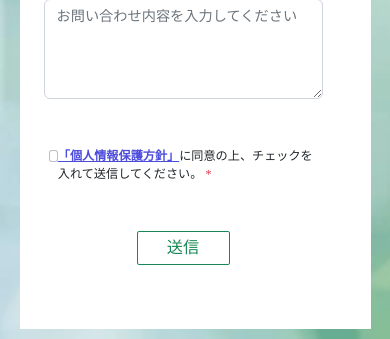
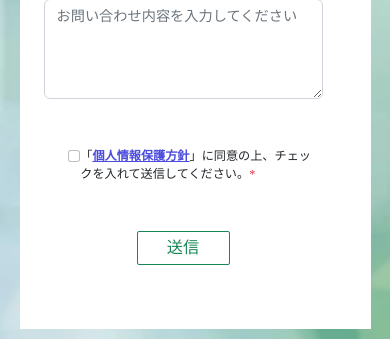
Before and after one commit to linepark-webteam/midori-insurance-sample, a PHP site: page /contact/ in a window 390 px wide. Shown: the part 1091-1430 px from the top of the page. Run offline with PHP 8.4, Linux system fonts and the light colour scheme; some libraries are stand-ins or nearby versions; some web fonts are replaced.

Commit message:
個人情報保護方針のチェックボックスを調整

```diff
--- a/contact/index.html
+++ b/contact/index.html
@@ -40,7 +40,7 @@
   <!-- Navbar -->
   <nav class="navbar navbar-expand-lg navbar-light bg-light sticky-top">
     <div class="container">
-      <a class="navbar-brand" href="../"><img src="../img/midori-insurance.webp" alt="株式会社みどり総合保険事務所" ></a>
+      <a class="navbar-brand" href="../"><img src="../img/midori-insurance.webp" alt="株式会社みどり総合保険事務所"></a>
       <button class="navbar-toggler" type="button" data-bs-toggle="collapse" data-bs-target="#navbarNav"
         aria-controls="navbarNav" aria-expanded="false" aria-label="Toggle navigation">
         <span class="navbar-toggler-icon"></span>
@@ -51,7 +51,8 @@
             <a class="nav-link active" aria-current="page" href="../">ホーム</a>
           </li>
           <li class="nav-item dropdown">
-            <a class="nav-link dropdown-toggle" href="#" id="navbarDropdown" role="button" data-bs-toggle="dropdown" aria-expanded="false">
+            <a class="nav-link dropdown-toggle" href="#" id="navbarDropdown" role="button" data-bs-toggle="dropdown"
+              aria-expanded="false">
               会社情報
             </a>
             <ul class="dropdown-menu" aria-labelledby="navbarDropdown">
@@ -61,7 +62,8 @@
             </ul>
           </li>
           <li class="nav-item dropdown">
-            <a class="nav-link dropdown-toggle" href="#" id="navbarDropdownProducts" role="button" data-bs-toggle="dropdown" aria-expanded="false">
+            <a class="nav-link dropdown-toggle" href="#" id="navbarDropdownProducts" role="button"
+              data-bs-toggle="dropdown" aria-expanded="false">
               商品紹介
             </a>
             <ul class="dropdown-menu" aria-labelledby="navbarDropdownProducts">
@@ -134,13 +136,15 @@
 
             <!-- 会社名 -->
             <div class="form-group d-lg-flex mt-3">
-              <label for="companyName" class="col-lg-3 mb-2  me-5">会社名　<span class="badge text-bg-secondary">任意</span></label>
+              <label for="companyName" class="col-lg-3 mb-2  me-5">会社名　<span
+                  class="badge text-bg-secondary">任意</span></label>
               <input type="text" class="form-control" id="companyName" placeholder="会社名を入力してください">
             </div>
 
             <!-- メールアドレス -->
             <div class="form-group d-lg-flex mt-3">
-              <label for="email" class="col-lg-3 mb-2 me-5">メールアドレス　<span class="badge text-bg-success">必須</span></label>
+              <label for="email" class="col-lg-3 mb-2 me-5">メールアドレス　<span
+                  class="badge text-bg-success">必須</span></label>
               <input type="email" class="form-control" id="email" placeholder="メールアドレスを入力してください" required>
             </div>
 
@@ -170,17 +174,20 @@
 
             <!-- お問合せ内容 -->
             <div class="form-group d-lg-flex mt-3">
-              <label for="inquiry" class="col-lg-3 mb-2 me-5">お問合せ内容　<span class="badge text-bg-success">必須</span></label>
+              <label for="inquiry" class="col-lg-3 mb-2 me-5">お問合せ内容　<span
+                  class="badge text-bg-success">必須</span></label>
               <textarea class="form-control" id="inquiry" rows="4" placeholder="お問い合わせ内容を入力してください" required></textarea>
             </div>
 
             <!-- 「個人情報保護方針」 -->
-            <div class="form-group form-check d-flex justify-content-center my-5">
+            <div class="form-group my-5">
+              <div class="form-check d-flex justify-content-center">
                 <input type="checkbox" class="form-check-input" id="privacyPolicy" required>
-              <label class="form-check-label" for="privacyPolicy"><a
-                  href="../privacy-policy/">「個人情報保護方針」</a>に同意の上、チェックを入れて送信してください。 <span
-                  class="text-danger">*</span></label>
+                <label class="form-check-label" for="privacyPolicy">「<a
+                    href="../privacy-policy/">個人情報保護方針</a>」に同意の上、チェックを入れて送信してください。<span class="text-danger">*</span></label>
               </div>
+            </div>
+
 
             <!-- 送信ボタン -->
             <div class="d-flex justify-content-center">
--- a/css/responsive.css
+++ b/css/responsive.css
@@ -65,6 +65,10 @@
   .form-group input {
     font-size: calc(12px + 2 * ((100vw - 320px) / 640));
   }
+  .form-group input[type="checkbox"] {
+    width: 20px;
+    margin-left: 0;
+  }
   /* ラジオボタン項目 */
   .form-check-block {
     font-size: calc(14px + 2 * ((100vw - 320px) / 640));
```
Lines whose indentation alone changed are shown as unchanged.
